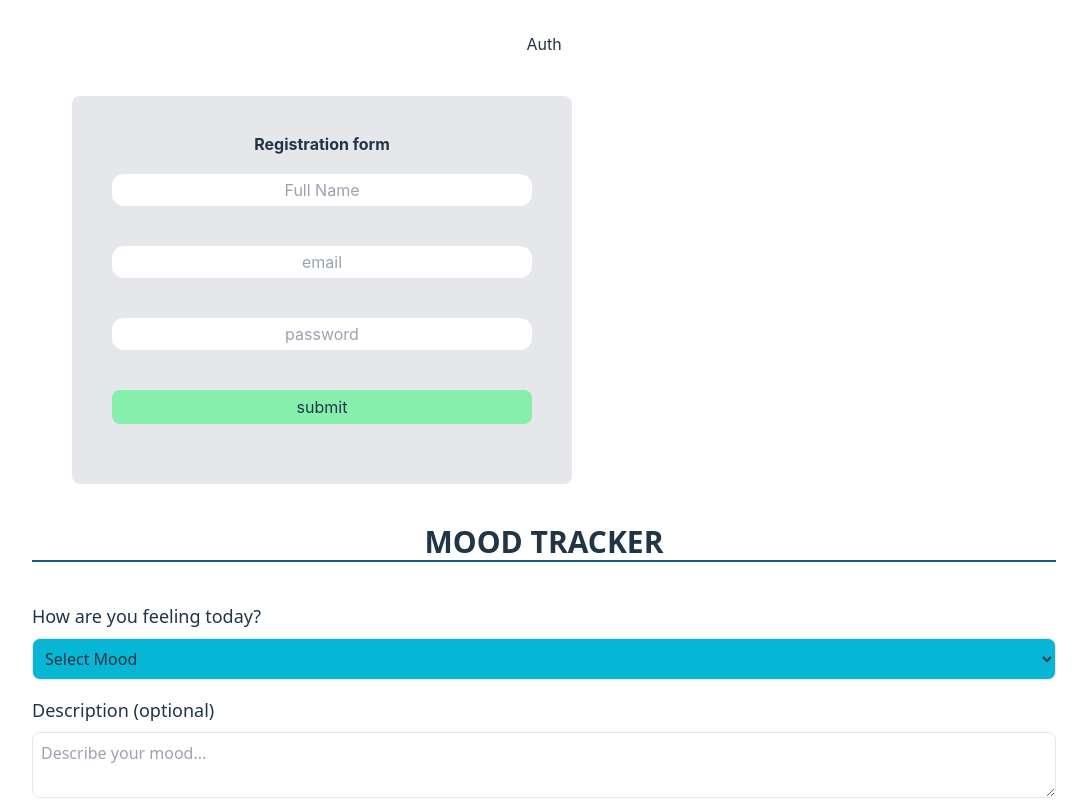
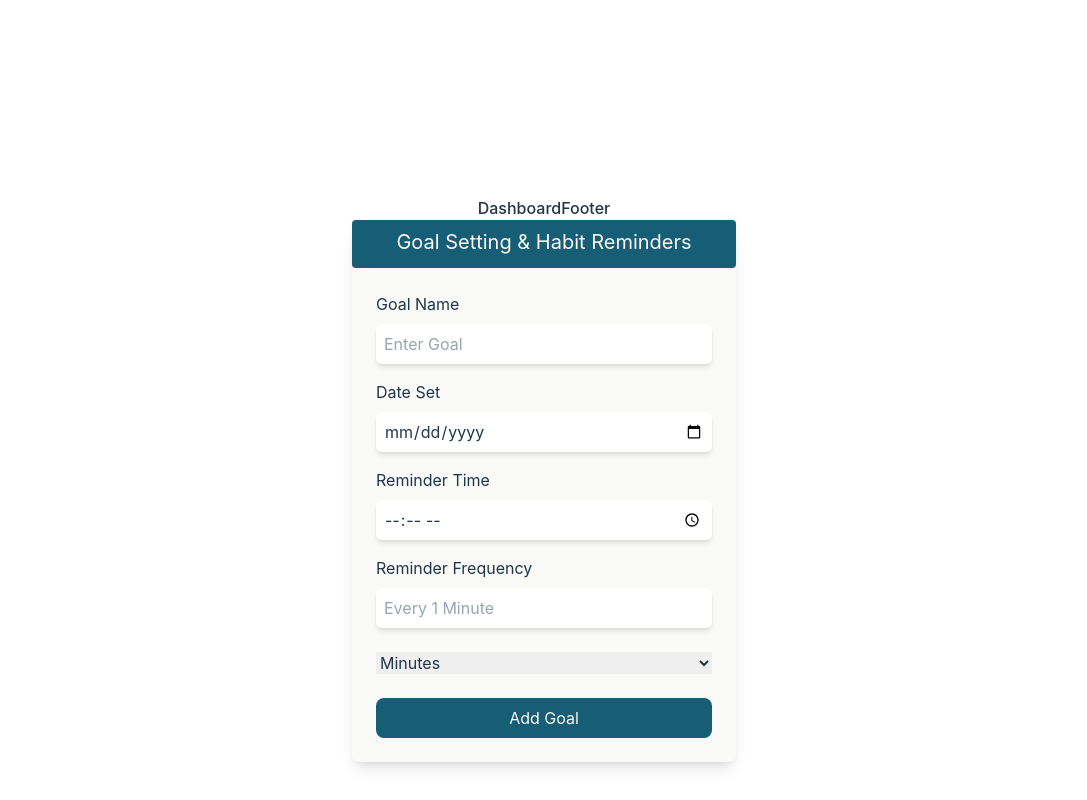
Before and after one commit to SageWaweru/Health-App, a React (Vite) app: page /goals in a window 1280 px wide. Shown: the top 800 px of the page, without its empty margins (96-1183 px from the left). Built offline with nearby package versions, Linux system fonts and the light colour scheme.

Commit message:
reminder update

```diff
--- a/src/App.jsx
+++ b/src/App.jsx
@@ -1,7 +1,7 @@
-import Auth from './Pages/Auth'
+// import Auth from './Pages/Auth'
 import { BrowserRouter as Router, Routes, Route, Link } from 'react-router-dom';
 import './App.css'
-import MentalHealth from './Pages/MentalHealth';
+// import MentalHealth from './Pages/MentalHealth';
 import Dashboard from './Pages/Dashboard';
 import Goals from './Pages/Goals';
 import { GoalsProvider } from './Context/GoalsProvider';
@@ -13,8 +13,8 @@ function App() {
 
      <div className='flex flex-wrap flex-col'>
        <GoalsProvider>
-        <Auth/>
-       <MentalHealth/>
+        {/* <Auth/> */}
+       {/* <MentalHealth/> */}
         <Reminder/>
          <Router>
           <nav>
--- a/src/Components/GoalForm.jsx
+++ b/src/Components/GoalForm.jsx
@@ -1,44 +1,125 @@
-import { useContext, useState } from 'react'
-import GoalsContext from '../Context/GoalsContext';
+import { useContext, useState } from "react";
+import GoalsContext from "../Context/GoalsContext";
 
 function GoalForm() {
-    const {addGoal}= useContext(GoalsContext);
-    const [title, setTitle]= useState("");
-    const [reminderTime, setReminderTime]= useState("");
-    const [dueDate, setDueDate]= useState("");
-
+  const { addGoal } = useContext(GoalsContext);
+  const [title, setTitle] = useState("");
+  const [date, setDate] = useState("");
+  const [reminderTime, setReminderTime] = useState("");
+  const [reminderInterval, setReminderInterval] = useState("");
+  const [reminderUnit, setReminderUnit] = useState("minutes");
 
   const handleSubmit = (e) => {
     e.preventDefault();
-        if (title.trim()) {
+
+    // Ensure the title is not empty
+    if (!title.trim()) {
+      alert("Please enter a goal title");
+      return;
+    }
+
+    // Ensure reminderTime is not empty and is in the correct format
+    if (!reminderTime) {
+      alert("Please select a reminder time.");
+      return;
+    }
+
     const [hours, minutes] = reminderTime.split(":").map(Number);
+
+    // Check if the split resulted in valid hours and minutes
+    if (isNaN(hours) || isNaN(minutes)) {
+      alert("Invalid reminder time format. Please use HH:mm.");
+      return;
+    }
+
     const nextReminder = new Date();
     nextReminder.setHours(hours, minutes, 0, 0);
+
+    // If the date is invalid (due to an incorrect `reminderTime` or other issue)
+    if (isNaN(nextReminder.getTime())) {
+      alert("Invalid date created. Please check the reminder time.");
+      return;
+    }
+
+    // Add the goal
     addGoal({
       title,
+      date,
       reminderTime,
-                nextReminder:  nextReminder.toISOString(),
+      nextReminder: nextReminder.toISOString(),
+      reminderInterval: parseInt(reminderInterval, 10) || 1,
+      reminderUnit,
     });
+
+    // Reset form after submission
     setTitle("");
+    setDate("");
     setReminderTime("");
-            setDueDate("");
-        }
+    setReminderInterval("");
+    setReminderUnit("minutes");
   };
 
+
   return (
-    <div className='bg-stone-50 w-96 shadow-lg rounded-md' >
-        <h2 className='bg-cyan-800 w-96 self-center rounded h-12 text-center text-xl text-orange-50 pt-2'>Goal Setting & Habit Reminders</h2>
-        <form onSubmit={handleSubmit} className='flex flex-col flex-wrap text-left p-6'>
-            <label htmlFor="goal " className='mb-2' >Goal Name</label>
-         <input type="text" placeholder='Enter Goal' value={title} onChange={(e)=>setTitle(e.target.value)}required className='h-10 rounded-md p-2 shadow-md' />
-         <label htmlFor="frequency" className='mb-2 mt-4'>Reminder Time</label>
-         <input type="time" value={reminderTime} onChange={(e)=>setReminderTime(e.target.value)}required className='h-10 rounded-md p-2 shadow-md'/>
-        <label htmlFor="dueDate" className='mb-2 mt-4'>Due Date(if applicable)</label>
-         <input type="date" placeholder='Due Date(If applicable)' value={dueDate} onChange={(e)=>setDueDate(e.target.value)} className='h-10 rounded-md p-2 shadow-md'/> <br />
-         <button className='bg-cyan-800 h-10 text-orange-50' type='submit'>Add Goal</button>
+    <div className="bg-stone-50 w-96 shadow-lg rounded-md">
+      <h2 className="bg-cyan-800 w-96 self-center rounded h-12 text-center text-xl text-orange-50 pt-2">
+        Goal Setting & Habit Reminders
+      </h2>
+      <form onSubmit={handleSubmit} className="flex flex-col flex-wrap text-left p-6">
+        <label htmlFor="goal" className="mb-2">
+          Goal Name
+        </label>
+        <input
+          type="text"
+          placeholder="Enter Goal"
+          value={title}
+          onChange={(e) => setTitle(e.target.value)}
+          required
+          className="h-10 rounded-md p-2 shadow-md"
+        />
+         <label htmlFor="date" className="mb-2 mt-4">
+          Date Set
+        </label>
+        <input
+          type="Date"
+          value={date}
+          onChange={(e) => setDate(e.target.value)}
+          required
+          className="h-10 rounded-md p-2 shadow-md"
+        />
+        <label htmlFor="time" className="mb-2 mt-4">
+          Reminder Time
+        </label>
+        <input
+          type="time"
+          value={reminderTime}
+          onChange={(e) => setReminderTime(e.target.value)}
+          className="h-10 rounded-md p-2 shadow-md"
+        />
+        <label htmlFor="frequency" className="mb-2 mt-4">
+          Reminder Frequency
+        </label>
+        <input
+          type="number"
+          placeholder="Every 1 Minute"
+          value={reminderInterval}
+          onChange={(e) => setReminderInterval(e.target.value)}
+          className="h-10 rounded-md p-2 shadow-md"
+        />{" "}
+        <br />
+        <select value={reminderUnit} onChange={(e) => setReminderUnit(e.target.value)}>
+          <option value="minutes">Minutes</option>
+          <option value="hours">Hours</option>
+          <option value="days">Days</option>
+          <option value="weeks">Weeks</option>
+        </select>{" "}
+        <br />
+        <button className="bg-cyan-800 h-10 text-orange-50" type="submit">
+          Add Goal
+        </button>
       </form>
     </div>
   );
-};
+}
 
 export default GoalForm;
--- a/src/Components/GoalList.jsx
+++ b/src/Components/GoalList.jsx
@@ -9,12 +9,15 @@ function GoalList() {
     <div>
               <FilterButtons/>
         {goals.map((goal)=>(
-            <div key={goal.id} className="bg-white mb-2 flex p-2 rounded flex justify-between">
-                <div className="flex ">
-                    <input type="checkbox" role="button" onClick={()=>markComplete(goal.id)} className="mr-2"/>
-                    <h3 className={goal.completed ? "line-through" : ""}>{goal.title}</h3>
+            <div key={goal.id} className="bg-white mb-2 p-2 rounded flex flex-col">
+                           <h2 className="mb-2 flex align-left">{goal.date}</h2>
+                <div className="flex justify-between">
+                      <div className="flex p-2">
+                        <input type="checkbox" role="button" onClick={()=>markComplete(goal.id)} className="mr-2"/>
+                        <h3 className={goal.completed ? "line-through" : ""}>{goal.title}</h3>
+                      </div>
+                  <button onClick={() => deleteGoal(goal.id)} className="bg-cyan-800 text-orange-50 w-24 float-right">Delete</button>
                 </div>
-                <button onClick={() => deleteGoal(goal.id)} className="bg-cyan-800 text-orange-50 w-24 float-right">Delete</button>
             </div>
         ))}
     </div>
--- a/src/Components/Reminder.jsx
+++ b/src/Components/Reminder.jsx
@@ -1,5 +1,36 @@
-import { useEffect,useContext } from "react";
+import { useEffect, useContext } from "react";
 import GoalsContext from "../Context/GoalsContext";
+
+const calculateNextReminder = (current, interval, unit) => {
+  const next = new Date(current);
+
+  if (isNaN(next.getTime())) {
+    console.error("Invalid date:", current);
+    return null;
+  }
+
+  switch (unit) {
+    case "minutes":
+      next.setMinutes(next.getMinutes() + interval);
+      break;
+    case "hours":
+      next.setHours(next.getHours() + interval);
+      break;
+    case "days":
+      next.setDate(next.getDate() + interval);
+      break;
+    case "weeks":
+      next.setDate(next.getDate() + interval * 7);
+      break;
+    default:
+      console.error("Invalid unit:", unit);
+      return null;
+  }
+
+
+  return next.toISOString();
+};
+
 
 function requestPermission() {
   if ("Notification" in window) {
@@ -7,24 +38,16 @@ function requestPermission() {
       if (permission === "granted") {
         console.log("Notification permission granted.");
       } else {
-            alert("To recieve your reminders, allow us to send you notifications in settings");
+        alert("To receive your reminders, allow us to send you notifications in settings");
       }
     });
   }
 }
 
-  const updateReminder = (goal) => {
-    const updatedGoal = { ...goal };
-    const nextReminder = new Date(updatedGoal.nextReminder);
-    nextReminder.setDate(nextReminder.getDate() + 1);
-    updatedGoal.nextReminder = nextReminder.toISOString();
-    return updatedGoal;
-  };
+function Reminder() {
+  const { goals, setGoals } = useContext(GoalsContext);
 
-function Reminder() {
-    const{goals, setGoals} = useContext(GoalsContext);
-
-    useEffect(()=>{
+  useEffect(() => {
     requestPermission();
 
     const sendNotification = (title, body) => {
@@ -34,25 +57,39 @@ function Reminder() {
       }
     };
 
-        const interval = setInterval(()=>{
-            const now = new Date ();
+    const interval = setInterval(() => {
+      const now = new Date();
       console.log("Current time:", now);
       console.log("Checking reminders at:", now);
+
+
       setGoals((prevGoals) =>
         prevGoals.map((goal) => {
           console.log("Current goal:", goal);
           console.log("Goal nextReminder:", goal.nextReminder);
-               if(goal.nextReminder && new Date(goal.nextReminder) <=now){
+
+          if (goal.nextReminder && new Date(goal.nextReminder) <= now) {
             console.log("Sending notification for goal:", goal.title);
             sendNotification(`Remember to ${goal.title}`);
-                return updateReminder(goal);
+
+
+            const nextReminder = calculateNextReminder(now, goal.reminderInterval, goal.reminderUnit);
+
+            if (nextReminder) {
+              return { ...goal, nextReminder };
+            } else {
+
+              console.error("Invalid nextReminder value for goal:", goal.title);
+              return goal;
+            }
           }
           return goal;
         })
       );
     }, 60000);
+
     return () => clearInterval(interval);
-    }, [goals,setGoals]);
+  }, [goals, setGoals]);
 
   return null;
 }
--- a/src/Context/GoalsProvider.jsx
+++ b/src/Context/GoalsProvider.jsx
@@ -1,24 +1,68 @@
-import { useState } from "react";
-import GoalsContext from "./GoalsContext"
+import { useState, useEffect } from "react";
+import GoalsContext from "./GoalsContext";
 import PropTypes from "prop-types";
+
+const calculateNextReminder = (frequency, unit) => {
+  const nextReminder = new Date();
+
+  if (isNaN(nextReminder.getTime())) {
+    console.error("Invalid current date");
+    return null;
+  }
+
+  if (isNaN(frequency) || frequency <= 0) {
+    console.error("Invalid frequency:", frequency);
+    return null;
+  }
+
+  switch (unit) {
+    case "minutes":
+      nextReminder.setMinutes(nextReminder.getMinutes() + frequency);
+      break;
+    case "hours":
+      nextReminder.setHours(nextReminder.getHours() + frequency);
+      break;
+    case "days":
+      nextReminder.setDate(nextReminder.getDate() + frequency);
+      break;
+    case "weeks":
+      nextReminder.setDate(nextReminder.getDate() + frequency * 7);
+      break;
+    default:
+      console.error("Invalid unit:", unit);
+      return null;
+  }
+
+  return nextReminder.toISOString();
+};
 
 
 export const GoalsProvider = ({ children }) => {
-    const [filter, setFilter]= useState('All');
+  const [filter, setFilter] = useState('All');
   const [goals, setGoals] = useState([
-      { title: "Drink Water", nextReminder: new Date(Date.now() + 60000).toISOString(), completed: false, id: Date.now() },
+    {
+      title: "Drink Water",
+      date:"09/03/2024",
+      reminderFrequency: 1,
+      reminderUnit: "days",
+      nextReminder: calculateNextReminder(1, "days"),
+      completed: false,
+      id: Date.now(),
+    },
   ]);
 
   const addGoal = (goal) => {
+    const { reminderFrequency = 1, reminderUnit = "days" } = goal;
     const newGoal = {
       ...goal,
       id: Date.now(),
       completed: false,
-          nextReminder: goal.nextReminder, // Directly use nextReminder as set by user
+      reminderFrequency,
+      reminderUnit,
+      nextReminder: calculateNextReminder(reminderFrequency, reminderUnit),
     };
 
     setGoals((prevGoals) => [...prevGoals, newGoal]);
-      console.log("Goals Context:", goals);
   };
 
   const markComplete = (goalId) => {
@@ -40,8 +84,13 @@ export const GoalsProvider = ({ children }) => {
     return true;
   });
 
+
+  useEffect(() => {
+    console.log("Updated Goals:", goals);
+  }, [goals]);
+
   return (
-      <GoalsContext.Provider value={{ goals:filteredGoals, addGoal, markComplete, deleteGoal,setFilter,setGoals }}>
+    <GoalsContext.Provider value={{ goals: filteredGoals, addGoal, markComplete, deleteGoal, setFilter, setGoals }}>
       {children}
     </GoalsContext.Provider>
   );
```
Lines whose indentation alone changed are shown as unchanged.
